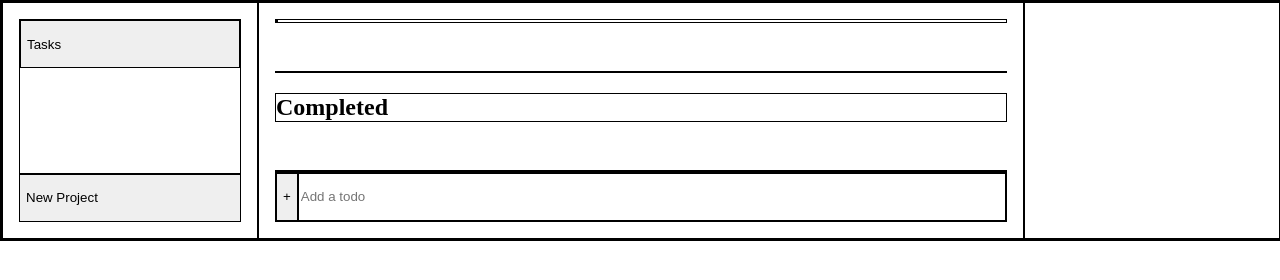
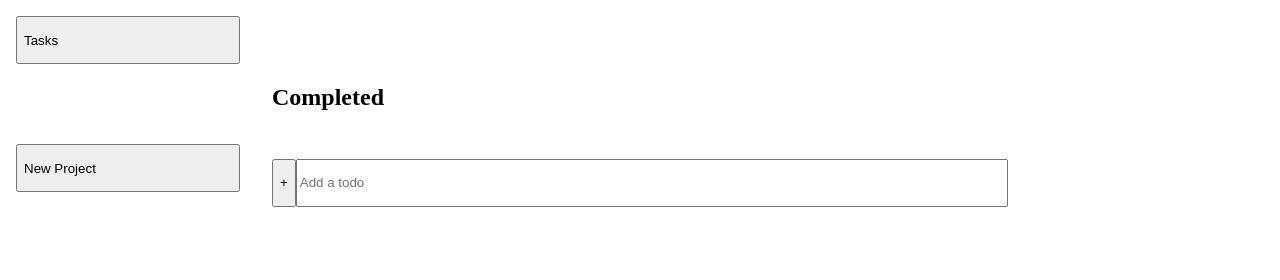
Before and after one commit to kelvinphc/todo-list, a website built with webpack: page src/template.html in a window 1280 px wide. Built offline with nearby package versions, Linux system fonts and the light colour scheme.

Commit message:
Use ul/li for project list semantics

```diff
--- a/src/styles.css
+++ b/src/styles.css
@@ -1,6 +1,6 @@
 *, *::before, *::after {
     box-sizing: border-box;
-    border: 1px solid black;
+
 }
 
 :root {
@@ -32,11 +32,13 @@ body {
     margin-bottom: var(--spacing-4);
 }
 
-nav {
+nav ul {
+    list-style-type: none;
     display: grid;
     grid-template-rows: 1fr var(--spacing-4);
     padding: var(--spacing-1);
     width: var(--projects-and-todo-details-width);
+    margin: 0;
 }
 
 button {
@@ -71,3 +73,12 @@ h2 {
     width: var(--projects-and-todo-details-width);
     padding: var(--spacing-1);
 }
+
+li button {
+    width: 100%;
+}
+
+#add-project {
+    margin: var(--spacing-1);
+    width: calc(var(--projects-and-todo-details-width) - 2 * var(--spacing-1));
+}
--- a/src/template.html
+++ b/src/template.html
@@ -7,7 +7,7 @@
 </head>
 <body>
     <nav>
-        <div id="projects"></div>
+        <ul id="projects"></ul>
         <button id="add-project">New Project</button>
     </nav>
     <div id="todos">
--- a/src/ui.js
+++ b/src/ui.js
@@ -25,12 +25,13 @@ import {
 } from "./events.js";
 
 function renderProjects() {
-    const projectsDiv = document.getElementById("projects");
+    const projectsUl = document.getElementById("projects");
     const detailsDiv = document.getElementById("todo-details");
 
-    projectsDiv.innerHTML = "";
+    projectsUl.innerHTML = "";
 
     for (let project of projects) {
+        const li = document.createElement("li");
         const button = document.createElement("button");
         button.textContent = project.title;
 
@@ -39,7 +40,8 @@ function renderProjects() {
             renderTodos(project);
         });
 
-        projectsDiv.appendChild(button);
+        li.appendChild(button);
+        projectsUl.appendChild(li);
     }
 }
 
```
